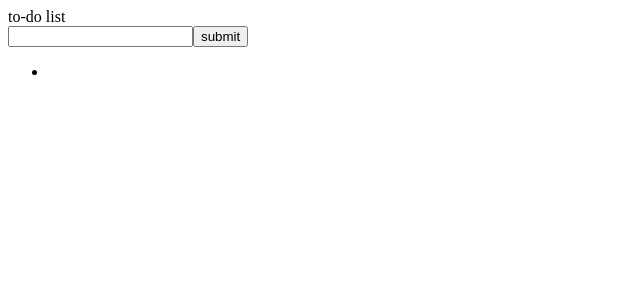
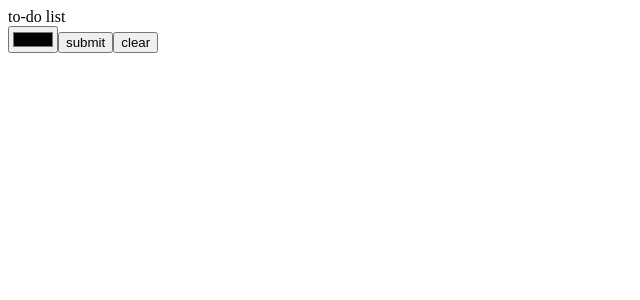
Before and after one commit to kartikmax/dashboard, a React (Create React App) app: page / in a window 1280 px wide. Both pictures are taken after a click on the button "submit". Shown: the top 300 px of the page, without its empty margins (0-640 px from the left). Built offline with nearby package versions, Linux system fonts and the light colour scheme.

Commit message:
color is added

```diff
--- a/src/Components/Todo.jsx
+++ b/src/Components/Todo.jsx
@@ -1,7 +1,13 @@
 import React, { useState } from "react";
 
-const Print = () => {
-  return <li>print component</li>;
+const Print = ({ text }) => {
+  return <div>{text}</div>;
+};
+
+const Tile = ({ color }) => {
+  return (
+    <div style={{ height: "30px", width: "30px", background: `${color}` }} />
+  );
 };
 
 const Todo = () => {
@@ -14,16 +20,24 @@ const Todo = () => {
   const handleCaptureText = () => {
     setMyArray([...myArray, textList]);
   };
+  console.log(myArray);
 
   return (
     <div>
-      <input type="text" value={textList} onChange={handleChange} />
+      <input type="color" value={textList} onChange={handleChange} />
       <button onClick={handleCaptureText}>submit</button>
-      <ul>
+      <button
+        onClick={() => {
+          setTextList("");
+        }}
+      >
+        clear
+      </button>
+      <ol>
         {myArray.map((x) => (
-          <li>{x}</li>
+          <Tile color={x} />
         ))}
-      </ul>
+      </ol>
     </div>
   );
 };
```
